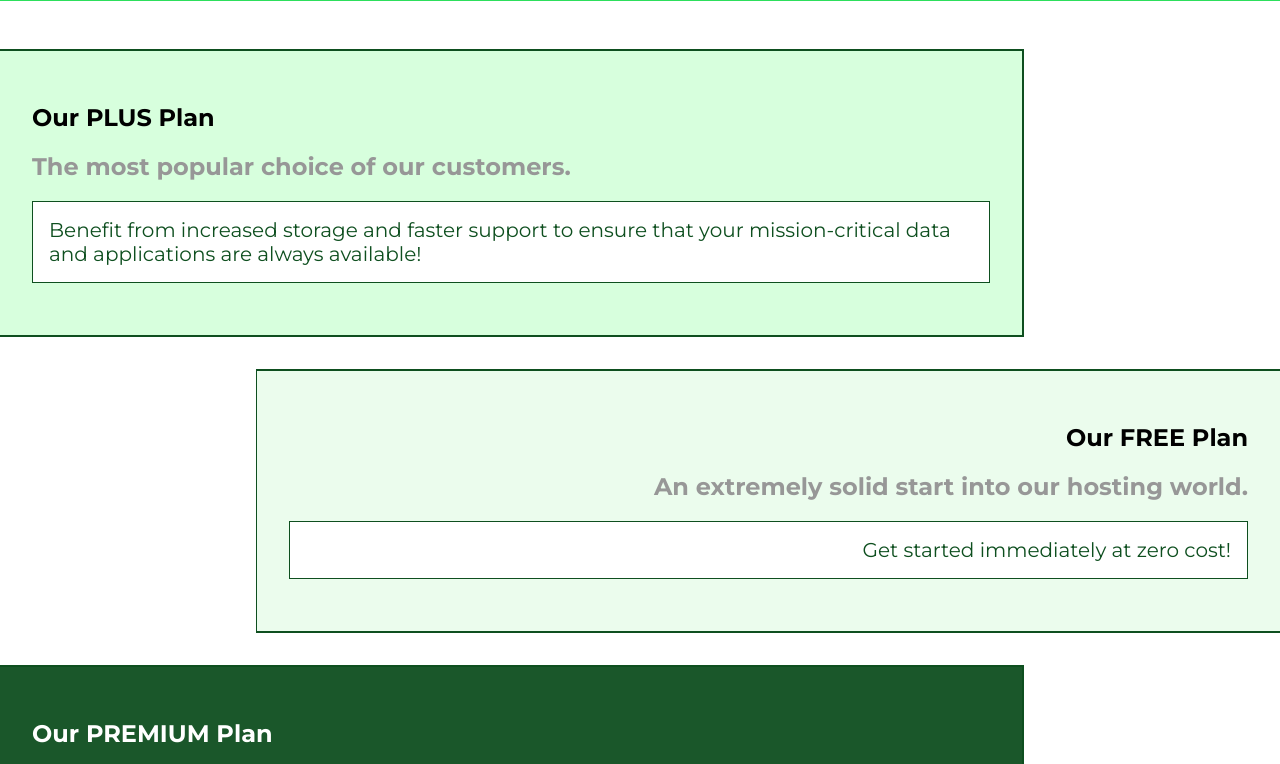
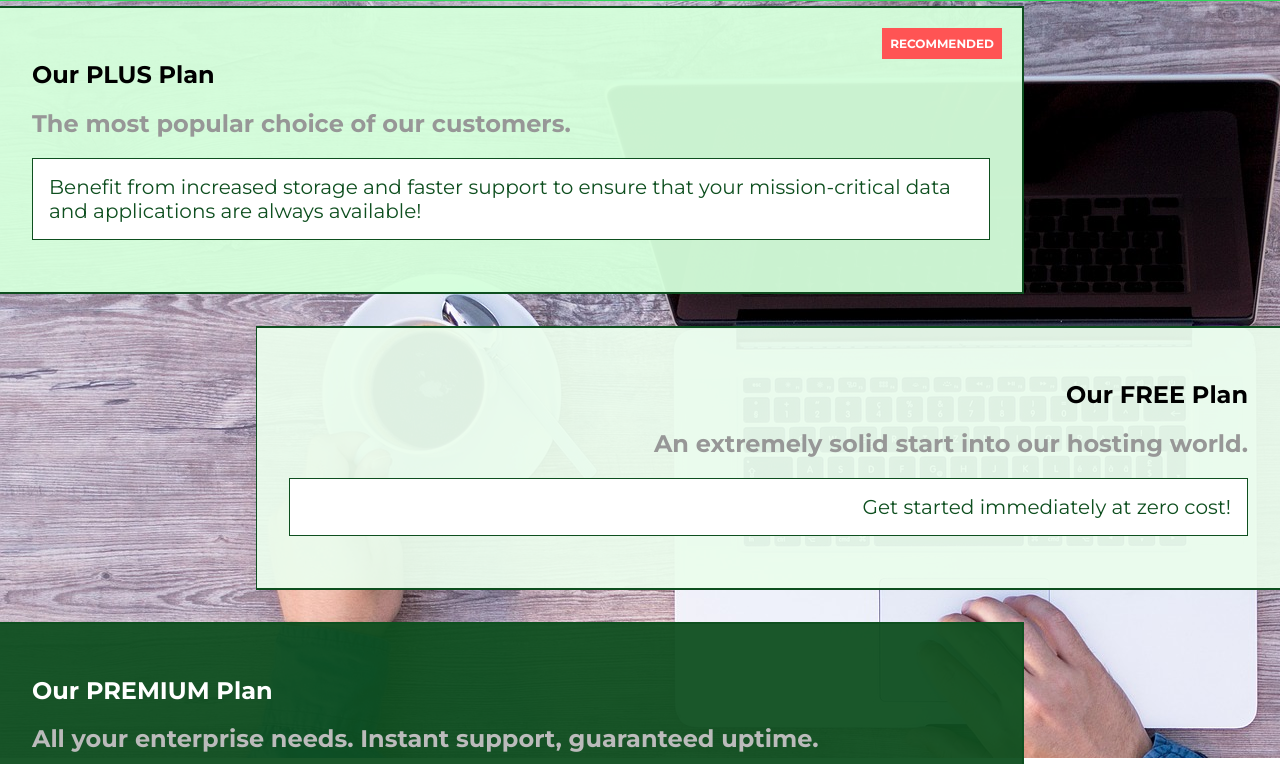
Before and after one commit to litotechenterprise/Fake-StartUp-CSS, a plain HTML site: page packages/index.html in a window 1280 px wide. Shown: the part 42-806 px from the top of the page. Drawn offline with Linux system fonts and the light colour scheme.

Commit message:
adding to github

```diff
--- a/global.css
+++ b/global.css
@@ -29,8 +29,12 @@ body {
 
 .main-header {
   width: 100%;
+  position: fixed;
+  top: 0;
+  left: 0;
   background: #2ddf5c;
   padding: 8px 16px;
+  z-index: 1;
 }
 
 .main-header > div {
--- a/packages/index.html
+++ b/packages/index.html
@@ -14,6 +14,7 @@
   </head>
 
   <body>
+    <div class="background"></div>
     <header class="main-header">
       <div>
         <a href="../index.html" class="main-header__brand"> uHost </a>
@@ -36,6 +37,7 @@
       <section class="package" id="plus">
         <a href="#">
           <h1 class="package-title">Our PLUS Plan</h1>
+          <h2 class="package-rec">RECOMMENDED</h2>
           <h2 class="package-subtitle">
             The most popular choice of our customers.
           </h2>
--- a/packages/packages.css
+++ b/packages/packages.css
@@ -1,5 +1,13 @@
 main {
   padding-top: 32px;
+}
+
+.background {
+  background: url("../images/plans-background.jpg");
+  width: 100%;
+  height: 100%;
+  position: fixed;
+  z-index: -1;
 }
 
 .package {
@@ -7,6 +15,7 @@ main {
   border: 2px solid #0e4f1f;
   margin: 16px 0;
   border-left: none;
+  position: relative;
 }
 
 .package:hover,
@@ -20,6 +29,17 @@ main {
   color: inherit;
   display: block;
   padding: 32px;
+}
+
+.package-rec {
+  position: absolute;
+  top: 0;
+  right: 0;
+  margin: 20px;
+  font-size: 12px;
+  color: white;
+  background: #ff5454;
+  padding: 8px;
 }
 
 .package-title {
```
Also changed, not shown: images/plans-background.jpg (added), 1 other file.
